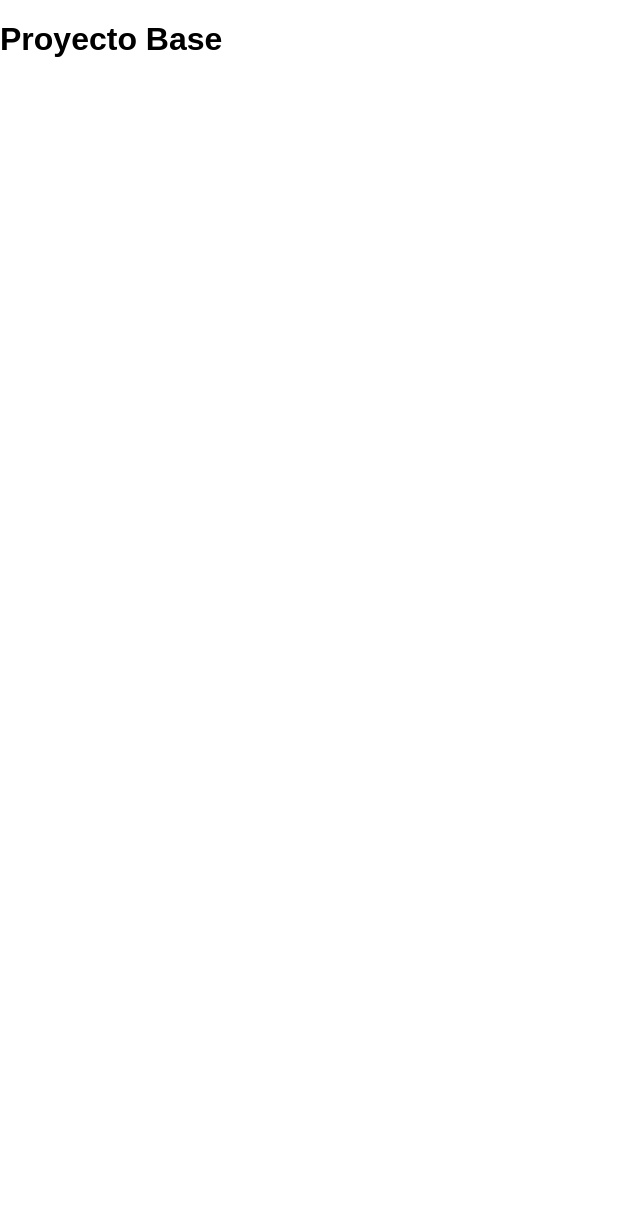
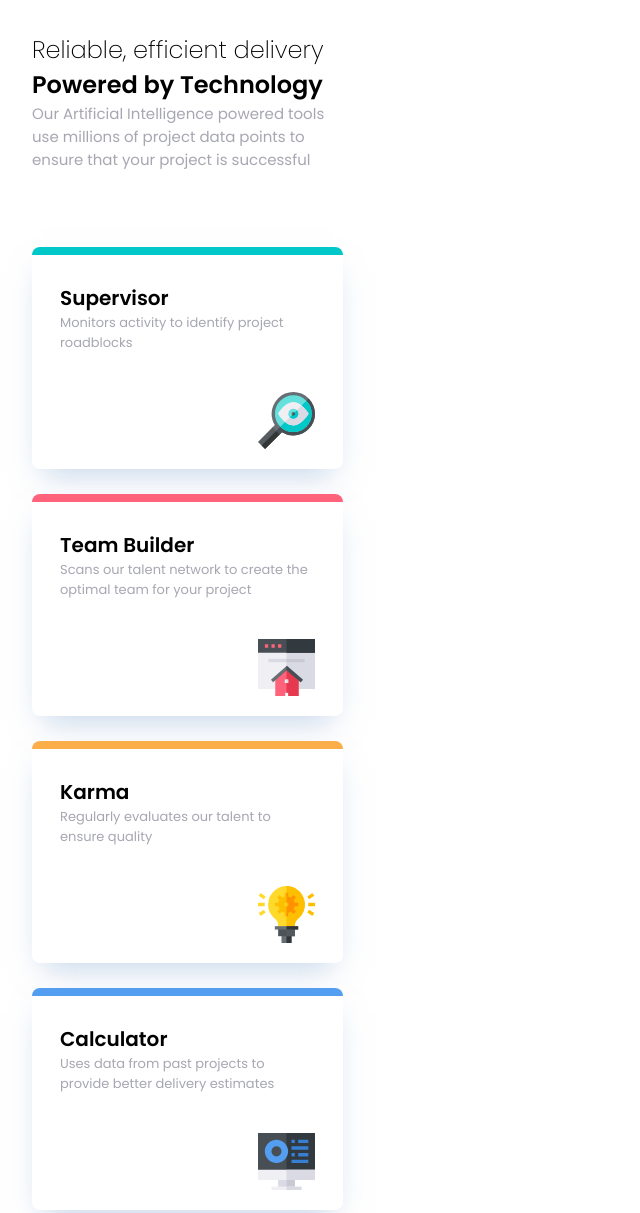
Before and after one commit to keketee/four-car-feature-section, a plain HTML site: page index.html in a window 1280 px wide. Shown: the top 1213 px of the page, without its empty margins (0-640 px from the left). Before the commit the page ends 800 px from the top, so only its background shows below. Drawn offline with Linux system fonts and the light colour scheme.

Commit message:
four card

```diff
--- a/css/styles.css
+++ b/css/styles.css
@@ -17,5 +17,69 @@ ul {
 }
 body {
   margin: 0;
-  font-family: sans-serif;
+  font-family: "Poppins", sans-serif;
+  padding: 32px;
 }
+.header {
+  width: 311px;
+}
+.title {
+  font-weight: 200;
+  font-size: 24px;
+  margin-block: 0;
+}
+.subtitle {
+  font-weight: 600;
+  font-size: 24px;
+  margin-block: 0;
+}
+
+.text {
+  font-weight: 400;
+  font-size: 15px;
+  margin-block: 0;
+  color: rgba(77, 79, 98, 0.499);
+  margin-bottom: 76px;
+}
+
+.text-card {
+  font-weight: 400;
+  font-size: 13px;
+  margin-block: 0;
+  color: rgba(77, 79, 98, 0.499);
+}
+
+.box {
+  position: relative;
+  width: 311px;
+  height: 222px;
+  border-radius: 8px;
+  box-shadow: 0px 15px 30px -11px rgba(131, 167, 210, 0.5);
+  background-color: white;
+  padding: 28px;
+  margin-bottom: 25px;
+}
+.box-green {
+  border-top: 8px solid #00c8c8;
+}
+.box-red {
+  border-top: 8px solid #ff637b;
+}
+.box-yellow {
+  border-top: 8px solid #fcae4a;
+}
+.box-blue {
+  border-top: 8px solid #549ef2;
+}
+.title-card {
+  font-weight: 600;
+  font-size: 20px;
+  margin-block: 0;
+}
+.card-img {
+  position: absolute;
+  width: 57px;
+  height: 57px;
+  left: 226px;
+  top: 137px;
+}
--- a/index.html
+++ b/index.html
@@ -3,10 +3,75 @@
   <head>
     <meta charset="UTF-8" />
     <meta name="viewport" content="width=device-width, initial-scale=1.0" />
+    <link rel="preconnect" href="https://fonts.googleapis.com" />
+    <link rel="preconnect" href="https://fonts.gstatic.com" crossorigin />
+    <link
+      href="https://fonts.googleapis.com/css2?family=Poppins:wght@200;400;600&display=swap"
+      rel="stylesheet"
+    />
+    <link
+      rel="shortcut icon"
+      href="./assets/images/favicon-32x32.png"
+      type="image/png"
+    />
     <link rel="stylesheet" href="./css/styles.css" />
     <title>Document</title>
   </head>
   <body>
-    <h1>Proyecto Base</h1>
+    <header class="header">
+      <h1 class="title">Reliable, efficient delivery</h1>
+      <h2 class="subtitle">Powered by Technology</h2>
+      <p class="text">
+        Our Artificial Intelligence powered tools use millions of project data
+        points to ensure that your project is successful
+      </p>
+    </header>
+
+    <main>
+      <article class="box box-green">
+        <h3 class="title-card">Supervisor</h3>
+        <p class="text-card">
+          Monitors activity to identify project roadblocks
+        </p>
+        <img
+          class="card-img"
+          src="./assets/images/icon-supervisor.svg"
+          alt="lupa"
+        />
+      </article>
+      <article class="box box-red">
+        <h3 class="title-card">Team Builder</h3>
+        <p class="text-card">
+          Scans our talent network to create the optimal team for your project
+        </p>
+        <img
+          class="card-img"
+          src="./assets/images/icon-team-builder.svg"
+          alt="casa"
+        />
+      </article>
+      <article class="box box-yellow">
+        <h3 class="title-card">Karma</h3>
+        <p class="text-card">
+          Regularly evaluates our talent to ensure quality
+        </p>
+        <img
+          class="card-img"
+          src="./assets/images/icon-karma.svg"
+          alt="bombilla"
+        />
+      </article>
+      <article class="box box-blue">
+        <h3 class="title-card">Calculator</h3>
+        <p class="text-card">
+          Uses data from past projects to provide better delivery estimates
+        </p>
+        <img
+          class="card-img"
+          src="./assets/images/icon-calculator.svg"
+          alt="ordenador"
+        />
+      </article>
+    </main>
   </body>
 </html>
```
Also changed, not shown: assets/images/favicon-32x32.png (added), assets/images/icon-calculator.svg (added), assets/images/icon-karma.svg (added), assets/images/icon-supervisor.svg (added), assets/images/icon-team-builder.svg (added).
